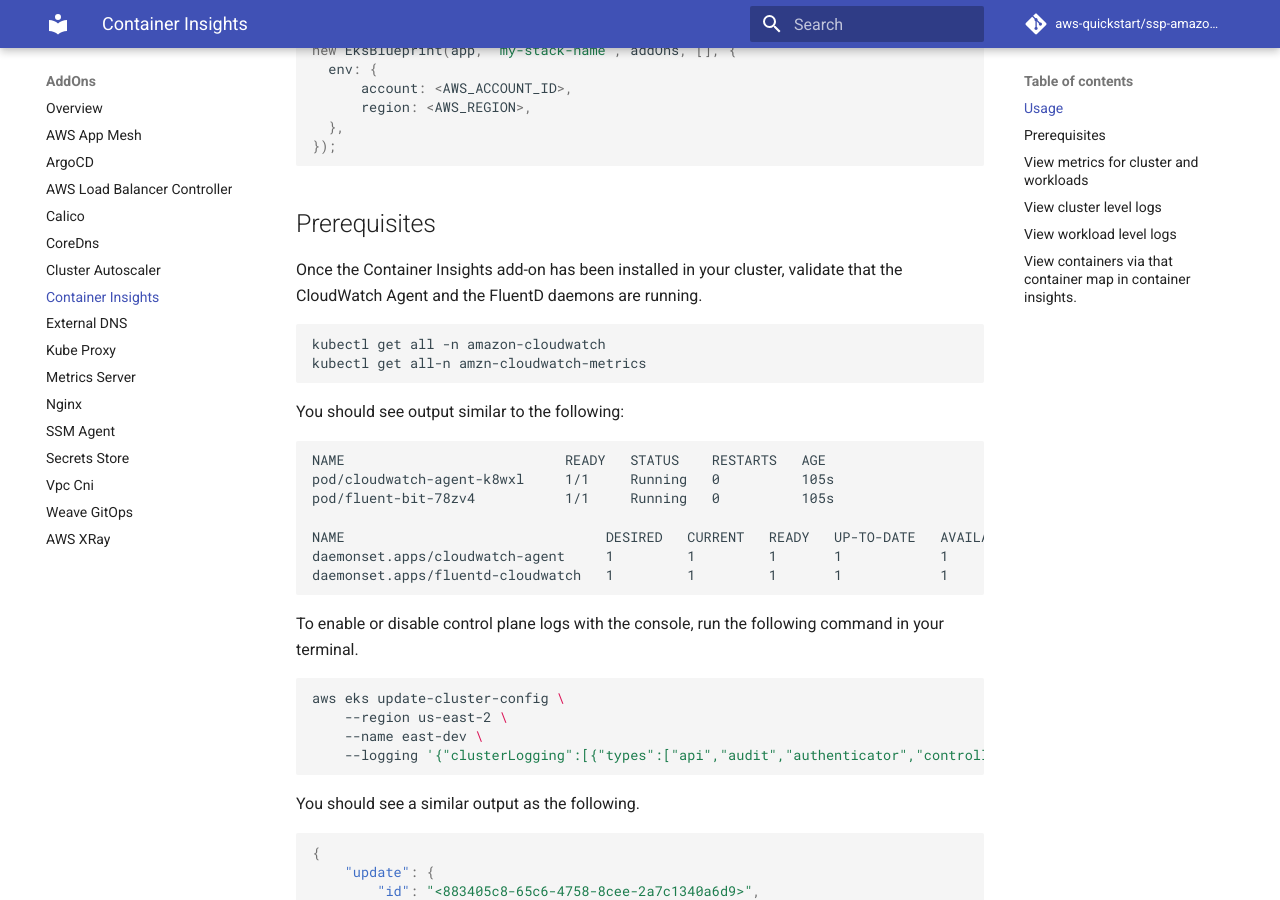
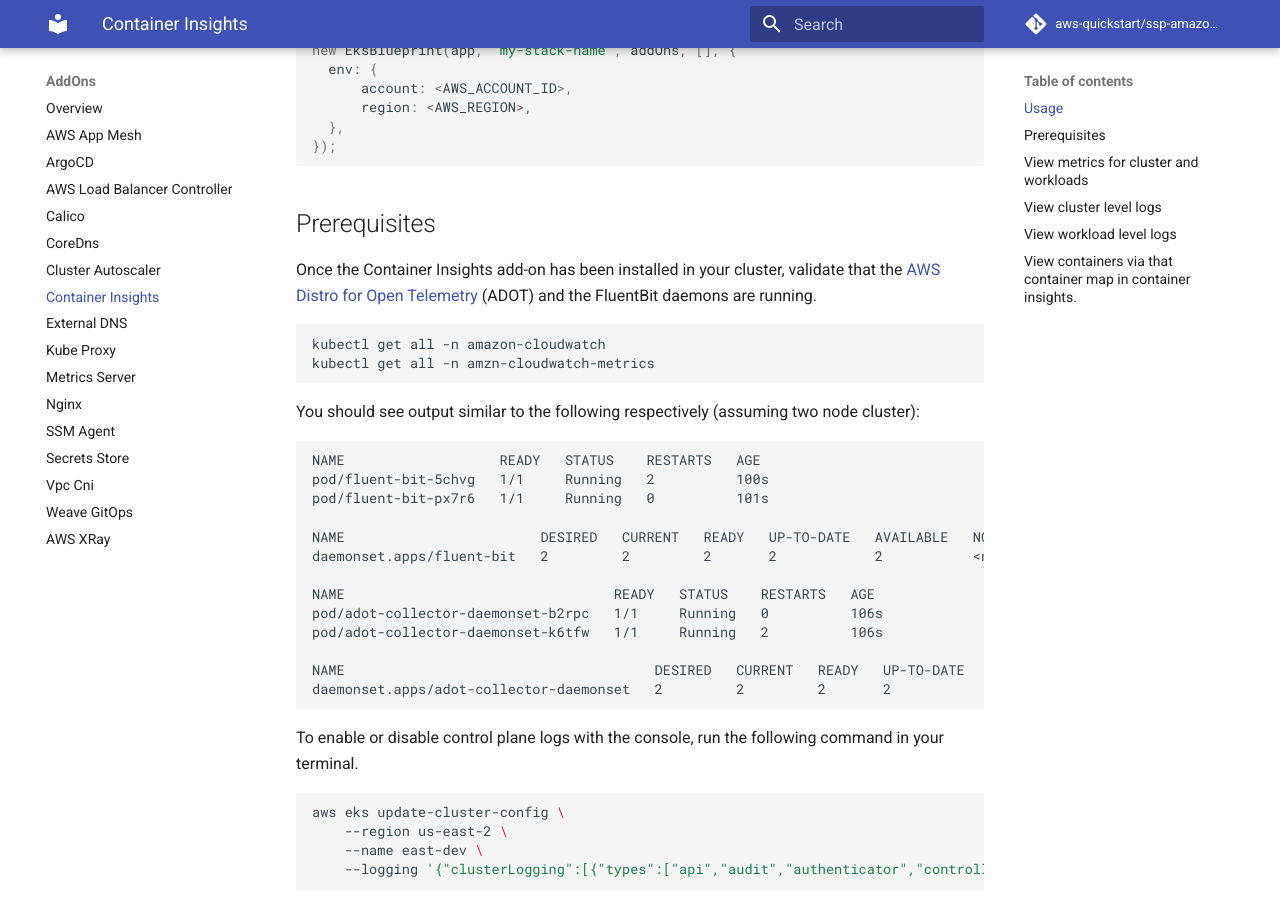
Before and after one commit to aws-quickstart/cdk-eks-blueprints, an MkDocs documentation site: the page built from docs/addons/container-insights.md, in a window 1280 px wide and 900 px high, scrolled down 917 px. Built offline with MkDocs 1.6.1 and Material for MkDocs 9.7.7, drawn with Linux system fonts in a browser that asks for light colours; comment, search, counter and statistics services are not loaded.

Commit message:
addressing review comments

````diff
--- a/docs/addons/container-insights.md
+++ b/docs/addons/container-insights.md
@@ -31,23 +31,29 @@
 
 ## Prerequisites
 
-Once the Container Insights add-on has been installed in your cluster, validate that the CloudWatch Agent and the FluentD daemons are running.
+Once the Container Insights add-on has been installed in your cluster, validate that the [AWS Distro for Open Telemetry](https://aws.amazon.com/otel) (ADOT) and the FluentBit daemons are running.
 
 ```bash
 kubectl get all -n amazon-cloudwatch
-kubectl get all-n amzn-cloudwatch-metrics
+kubectl get all -n amzn-cloudwatch-metrics
 ```
 
-You should see output similar to the following:
+You should see output similar to the following respectively (assuming two node cluster):
 
 ```
-NAME                           READY   STATUS    RESTARTS   AGE
-pod/cloudwatch-agent-k8wxl     1/1     Running   0          105s
-pod/fluent-bit-78zv4           1/1     Running   0          105s
+NAME                   READY   STATUS    RESTARTS   AGE
+pod/fluent-bit-5chvg   1/1     Running   2          100s
+pod/fluent-bit-px7r6   1/1     Running   0          101s
 
-NAME                                DESIRED   CURRENT   READY   UP-TO-DATE   AVAILABLE   NODE SELECTOR   AGE
-daemonset.apps/cloudwatch-agent     1         1         1       1            1           <none>          107s
-daemonset.apps/fluentd-cloudwatch   1         1         1       1            1           <none>          106s
+NAME                        DESIRED   CURRENT   READY   UP-TO-DATE   AVAILABLE   NODE SELECTOR   AGE
+daemonset.apps/fluent-bit   2         2         2       2            2           <none>          100s
+
+NAME                                 READY   STATUS    RESTARTS   AGE
+pod/adot-collector-daemonset-b2rpc   1/1     Running   0          106s
+pod/adot-collector-daemonset-k6tfw   1/1     Running   2          106s
+
+NAME                                      DESIRED   CURRENT   READY   UP-TO-DATE   AVAILABLE   NODE SELECTOR   AGE
+daemonset.apps/adot-collector-daemonset   2         2         2       2            2           <none>          106s
 ```
 
 To enable or disable control plane logs with the console, run the following command in your terminal.
````
Also changed, not shown: docs/cluster-providers/mng-cluster-provider.md (+1 -1 lines), 1 other file.
